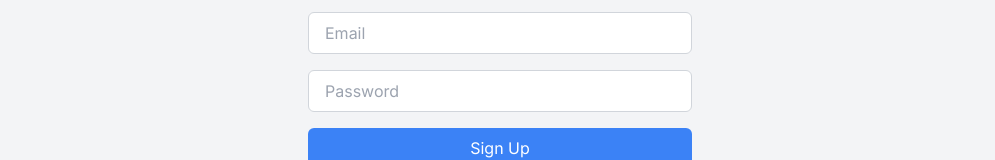
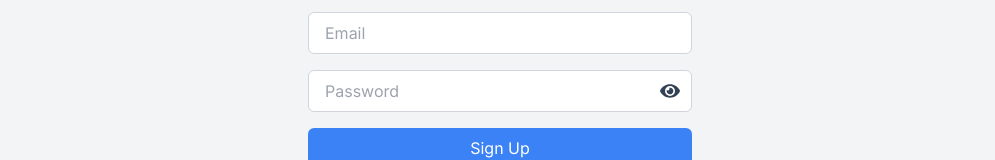
Before and after one commit to hastighsh/Online_Shopping_Cart, a Next.js app in the folder onlinestore/: page /signup in a window 1280 px wide. Shown: the part 461-621 px from the top of the page, without its empty margins (140-1135 px from the left). Built offline with nearby package versions, Linux system fonts and the light colour scheme.

Commit message:
Add Sign Up component

```diff
--- a/onlinestore/app/signup/page.js
+++ b/onlinestore/app/signup/page.js
@@ -3,18 +3,52 @@
 import React, { useState } from 'react';
 import axios from 'axios';
 import { useRouter } from 'next/navigation';
+import { FaEye, FaEyeSlash } from 'react-icons/fa';
 
 export default function Signup() {
     const [formData, setFormData] = useState({ username: '', email: '', password: '' });
+    const [errors, setErrors] = useState({ email: '', password: '' });
+    const [passwordVisible, setPasswordVisible] = useState(false);
     const router = useRouter();
+
+    const emailRegex = /^[a-zA-Z0-9._-]+@[a-zA-Z0-9.-]+\.[a-zA-Z]{2,}$/;
+    const passwordRegex = /^(?=.*[a-z])(?=.*[A-Z])(?=.*\d)(?=.*[!@#$%^&*])[A-Za-z\d!@#$%^&*]{8,}$/;
 
     const handleChange = (e) => {
         const { name, value } = e.target;
         setFormData({ ...formData, [name]: value });
+
+        if (name === 'email') {
+            setErrors({ ...errors, email: '' });
+        }
+        if (name === 'password') {
+            setErrors({ ...errors, password: '' });
+        }
     };
 
     const handleSubmit = async (e) => {
         e.preventDefault();
+
+        let isValid = true;
+
+        if (!emailRegex.test(formData.email)) {
+            setErrors((prevErrors) => ({
+                ...prevErrors,
+                email: 'Please enter a valid email address.',
+            }));
+            isValid = false;
+        }
+
+        if (!passwordRegex.test(formData.password)) {
+            setErrors((prevErrors) => ({
+                ...prevErrors,
+                password: 'Password must be at least 8 characters long and contain at least one uppercase letter, one digit, and one special character.',
+            }));
+            isValid = false;
+        }
+
+        if (!isValid) return;
+
         try {
             const response = await axios.post('/api/user/signup', formData);
             if (response.status === 200) {
@@ -23,6 +57,10 @@ export default function Signup() {
         } catch (error) {
             console.error("Signup error", error);
         }
+    };
+
+    const togglePasswordVisibility = () => {
+        setPasswordVisible(!passwordVisible);
     };
 
     return (
@@ -47,15 +85,27 @@ export default function Signup() {
                     className="px-4 py-2 border border-gray-300 rounded-md"
                     required
                 />
+                {errors.email && <p className="text-red-500 text-sm">{errors.email}</p>}
+
+                <div className="relative">
                     <input
-                    type="password"
+                        type={passwordVisible ? 'text' : 'password'}
                         name="password"
                         placeholder="Password"
                         value={formData.password}
                         onChange={handleChange}
-                    className="px-4 py-2 border border-gray-300 rounded-md"
+                        className="px-4 py-2 border border-gray-300 rounded-md w-full"
                         required
                     />
+                    <div
+                        onClick={togglePasswordVisibility}
+                        className="absolute right-3 top-1/2 transform -translate-y-1/2 cursor-pointer"
+                    >
+                        {passwordVisible ? <FaEyeSlash size={20} /> : <FaEye size={20} />}
+                    </div>
+                </div>
+                {errors.password && <p className="text-red-500 text-sm">{errors.password}</p>}
+
                 <button type="submit" className="bg-blue-500 text-white py-2 rounded-md hover:bg-blue-600">
                     Sign Up
                 </button>
--- a/onlinestore/package.json
+++ b/onlinestore/package.json
@@ -14,7 +14,8 @@
     "axios": "^1.7.7",
     "next": "15.0.2",
     "react": "19.0.0-rc-02c0e824-20241028",
-    "react-dom": "19.0.0-rc-02c0e824-20241028"
+    "react-dom": "19.0.0-rc-02c0e824-20241028",
+    "react-icons": "^5.3.0"
   },
   "devDependencies": {
     "eslint": "^8",
```
Also changed, not shown: 1 other file (tests, documents, lock files or other folders). Lines whose indentation alone changed are shown as unchanged.
